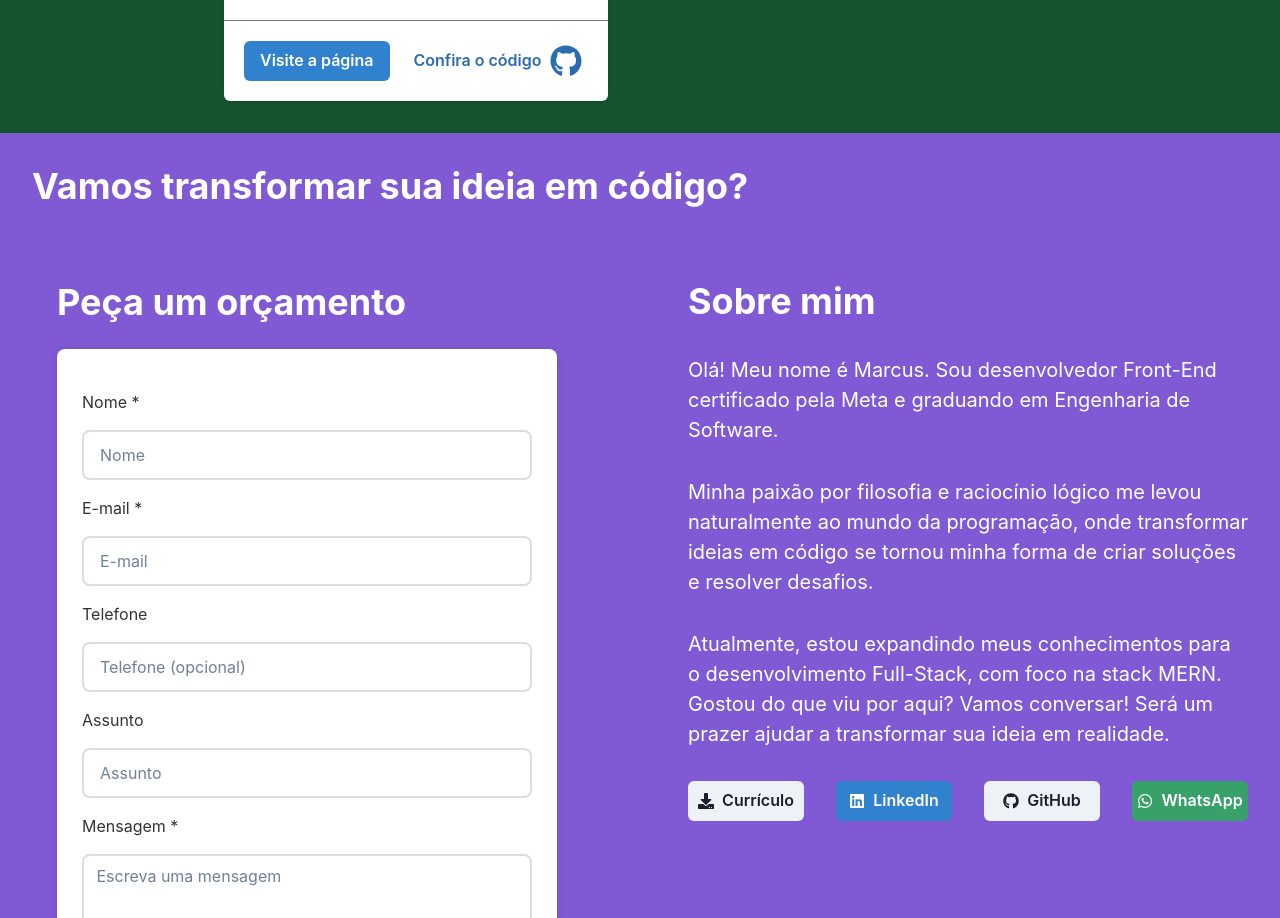
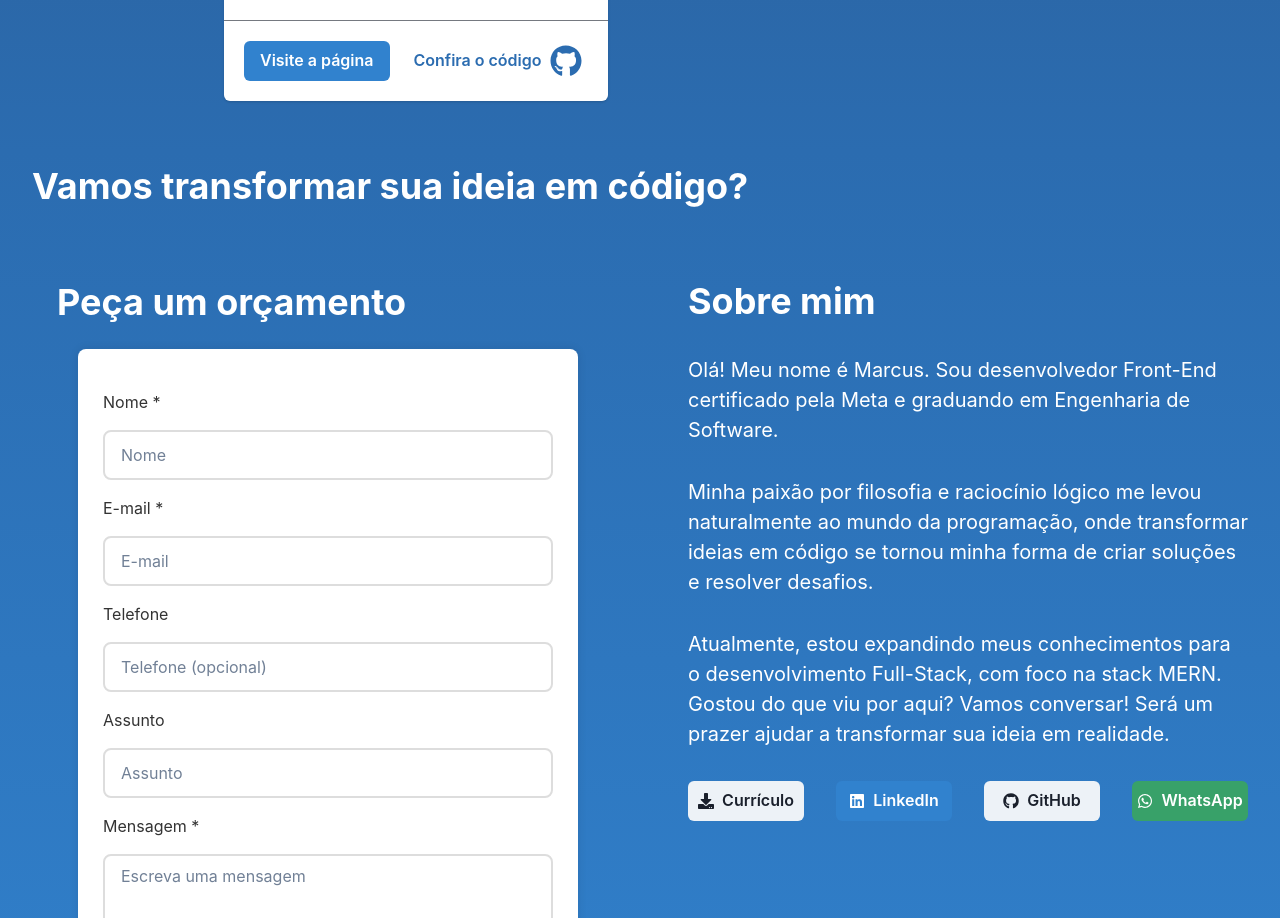
Before and after one commit to MarcusAires/portifolio, a React (Create React App) app: page / in a window 1280 px wide. Shown: the part 1882-2800 px from the top of the page. Built offline with nearby package versions, Linux system fonts and the light colour scheme.

Commit message:
subindo correções da seção contato

```diff
--- a/src/App.js
+++ b/src/App.js
@@ -1,4 +1,4 @@
-import { ChakraProvider } from "@chakra-ui/react";
+import { ChakraProvider,Box } from "@chakra-ui/react";
 import Header from "./components/Header";
 import LandingSection from "./components/LandingSection";
 import ProjectsSection from "./components/ProjectsSection";
@@ -10,14 +10,17 @@ import ContactSection from './components/ContactSection';
 function App() {
   return (
     <ChakraProvider>
-          <main>
-            <Header />
-            <Hamburger/>
-            <LandingSection />
-            <ProjectsSection />
-            <ContactSection />
-            <Footer />
-          </main>
+      <Box
+        bgGradient="linear(to-b, #2A4365, #2C5282, #2B6CB0, #3182CE)"
+        minH="100vh"
+      >
+        <Header />
+        <Hamburger />
+        <LandingSection />
+        <ProjectsSection />
+        <ContactSection />
+        <Footer />
+      </Box>
     </ChakraProvider>
   );
 }
--- a/src/components/ContactSection.js
+++ b/src/components/ContactSection.js
@@ -49,7 +49,8 @@ function ContactSection() {
 
   return (
     <FullScreenSection
-      backgroundColor="#805AD5"
+      // backgroundColor="#2A4365"
+      bg="transparent"
       isDarkBackground
       p={8}
       alignItems="flex-start"
@@ -75,7 +76,7 @@ function ContactSection() {
            borderRadius:'8px',
            boxShadow:'0 0 10px rgba(0,0,0, .1)',
            color:'#333',
-           margin:'25px'
+           margin:'25px auto'
            }}>
             <VStack spacing={4} align="stretch" mt={4}>
               <label htmlFor="nome">Nome *</label>
@@ -131,18 +132,19 @@ function ContactSection() {
               }} name="assunto" type="text" placeholder="Assunto" />
 
               <label htmlFor="mensagem">Mensagem *</label>
-              <textarea name="mensagem" placeholder=" Escreva uma mensagem"
+              <textarea name="mensagem" placeholder="Escreva uma mensagem"
                 style={{
                 height:'100px',
                 resize:'none',
                 border:'2px solid #ddd',
                 borderRadius:'8px',
                 outline:'none',
-                padding:'8px'
+                padding:'8px',
+                paddingLeft:"16px",
               }}
               required/>
 
-              <Button colorScheme="purple" size="lg" type="submit">
+              <Button bg="#F6AD55" _hover={{ bg: "#ED8936" }} size="lg" type="submit">
                 Enviar
               </Button>
             </VStack>
--- a/src/components/LandingSection.js
+++ b/src/components/LandingSection.js
@@ -34,7 +34,9 @@ const LandingSection = () => {
     justifyContent="center"
     alignItems="center"
     isDarkBackground
-    backgroundColor="#2A4365"
+   // backgroundColor="#2A4365"
+      bg="transparent"
+
   >
     <VStack spacing={[8, 16]}>
       <VStack spacing={[4, 8]} alignItems="center">
--- a/src/components/ProjectsSection.js
+++ b/src/components/ProjectsSection.js
@@ -44,7 +44,8 @@ const projects = [
 const ProjectsSection = () => {
   return (
     <FullScreenSection
-      backgroundColor="#14532d"
+     // backgroundColor="#2A4365"
+      bg="transparent"
       isDarkBackground
       p={8}
       alignItems="flex-start"
```
